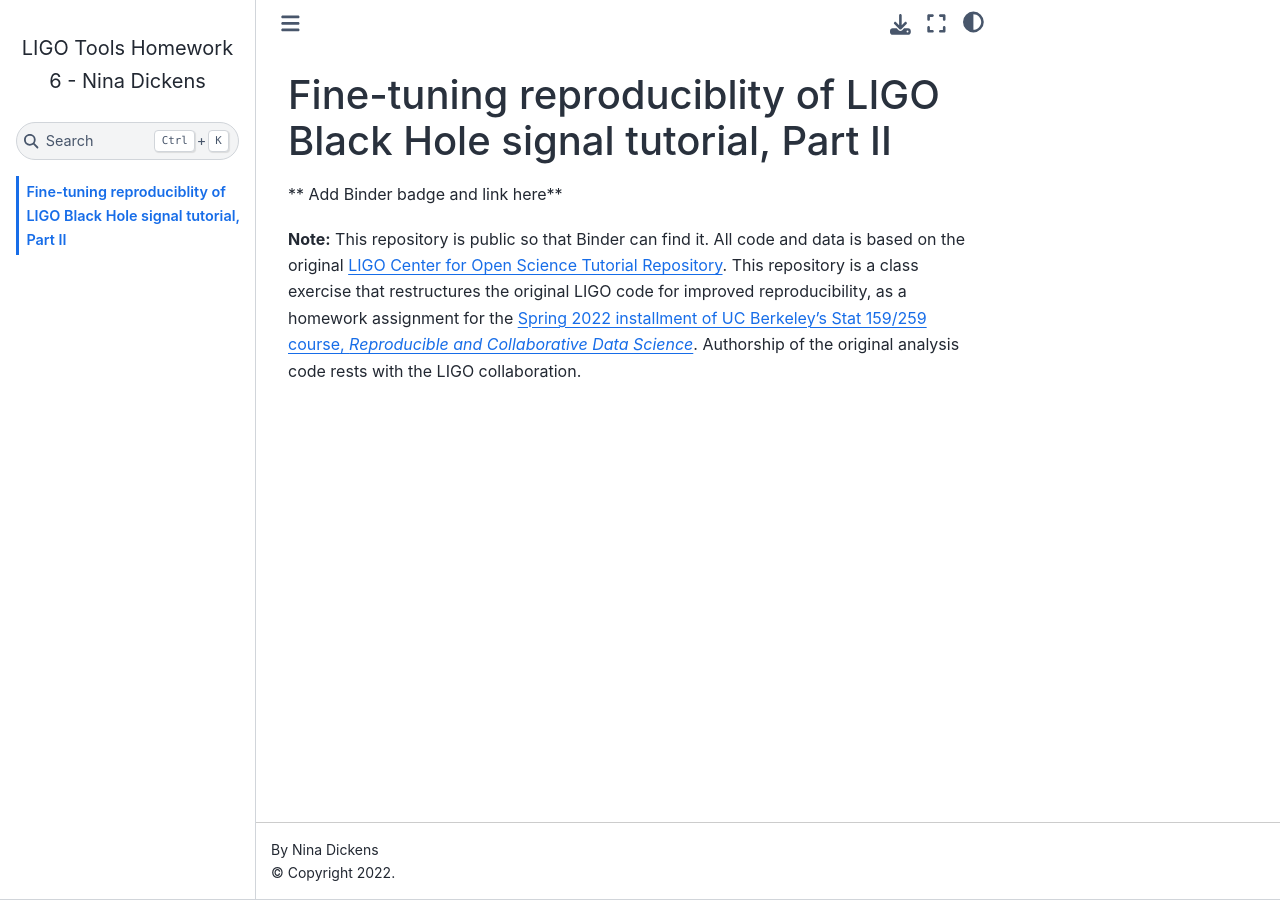
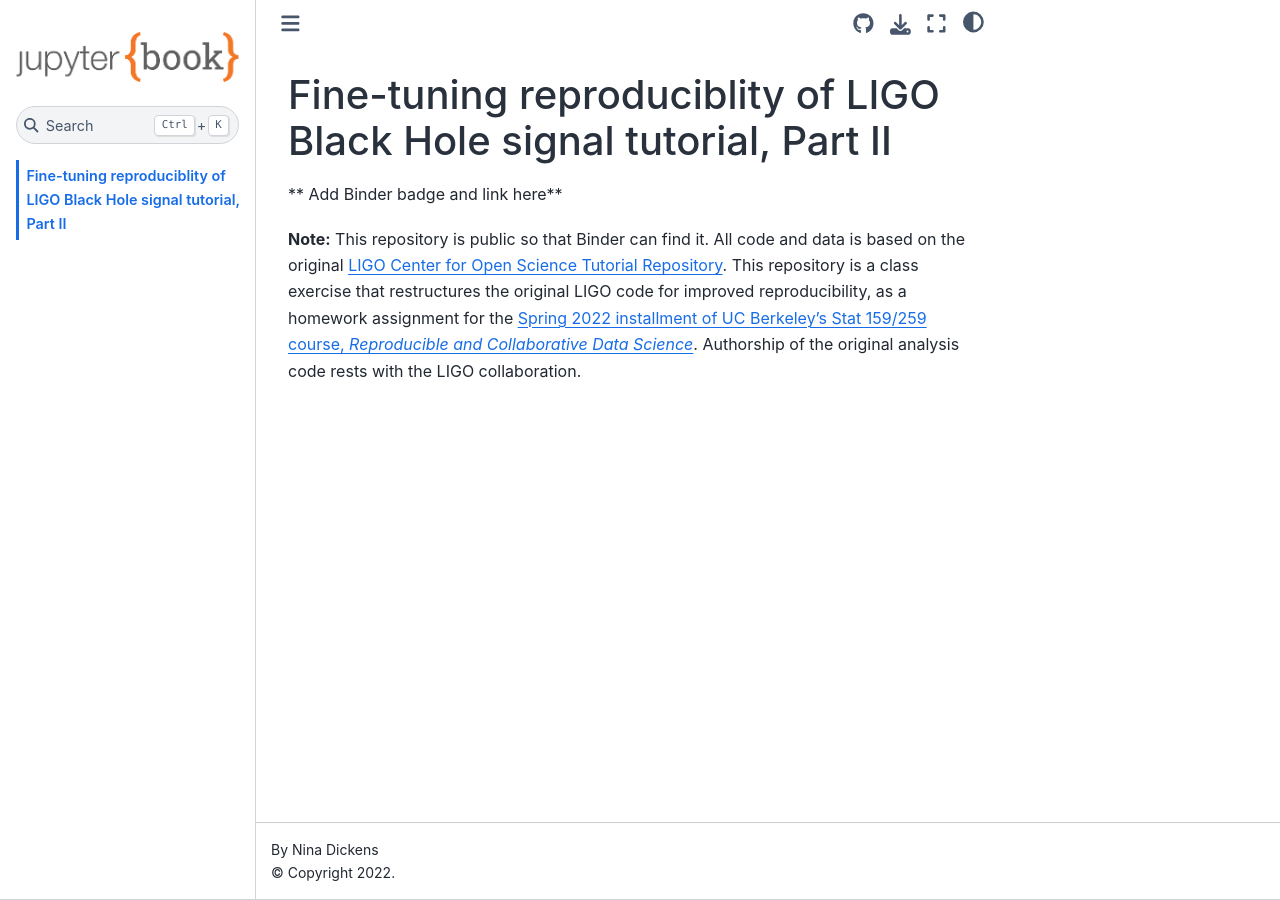
Before and after one commit to UCB-stat-159-s22/hw06-dickensn2005, a Jupyter Book: the page built from README.md, in a window 1280 px wide. Built offline with Jupyter Book 1.0.4 settings and Sphinx 7.4.7 and the Sphinx Book theme 1.1.4, drawn with Linux system fonts in a browser that asks for light colours; pages that are not in the unit, such as notebooks, are missing from menus; part of the change alters nothing that is shown.

```diff
--- a/_config.yml
+++ b/_config.yml
@@ -10,17 +10,28 @@ author                      : Nina Dickens # The author of the book
 copyright                   : "2022"  # Copyright year to be placed in the footer
 logo                        : logo.png  # A path to the book logo
 
+# Force re-execution of notebooks on each build.
+# See https://jupyterbook.org/content/execute.html
 execute:
-  execute_notebooks: 'off'
+  execute_notebooks: "off"
 
-only_build_toc_files: true
+# Define the name of the latex output file for PDF builds
+latex:
+  latex_documents:
+    targetname: book.tex
 
-# TODO: the below should be disabled and instead the sphinx section activated
-# after we upgrade to j-book newer than 0.9.1 and its dependencies.  For now
-# this gives us the equivalent of html_images fixes, but without version
-# conflicts that currently arise from trying to use it.
-#parse:
-#  myst_extended_syntax: true
+# Add a bibtex file so that we can create citations
+bibtex_bibfiles:
+  - references.bib
 
-# Sphinx section commented out for now as per above todo, will activate it
-# later.
+# Information about where the book exists on the web
+repository:
+  url: https://github.com/UCB-stat-159-s22/hw06-mcvillouta  # Online location of your book
+  #path_to_book: docs  # Optional path to your book, relative to the repository root
+  branch: main  # Which branch of the repository should be used when creating links (optional)
+
+# Add GitHub buttons to your book
+# See https://jupyterbook.org/customize/config.html#add-a-link-to-your-repository
+html:
+  #use_issues_button: true
+  use_repository_button: true
```
Also changed, not shown: _toc.yml (line endings or trailing spaces), logo.png (added).
